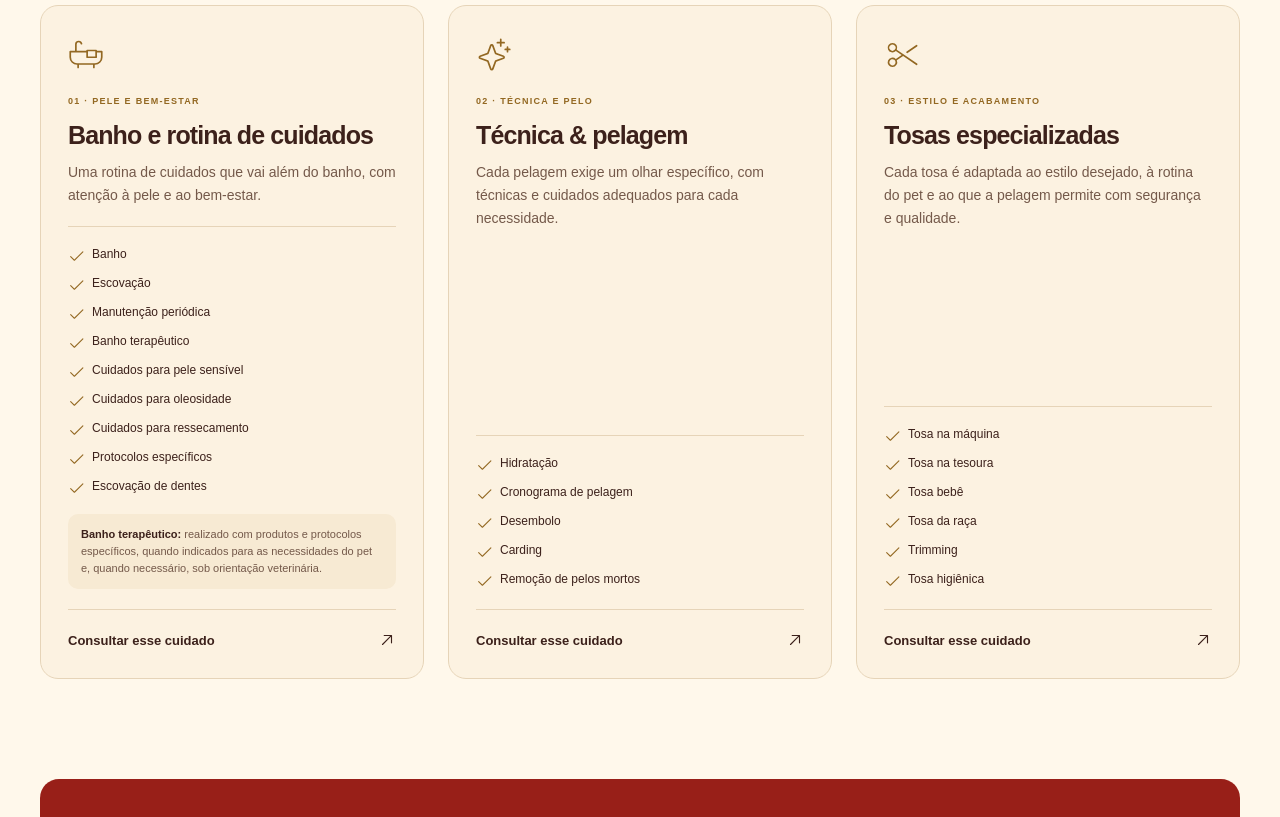
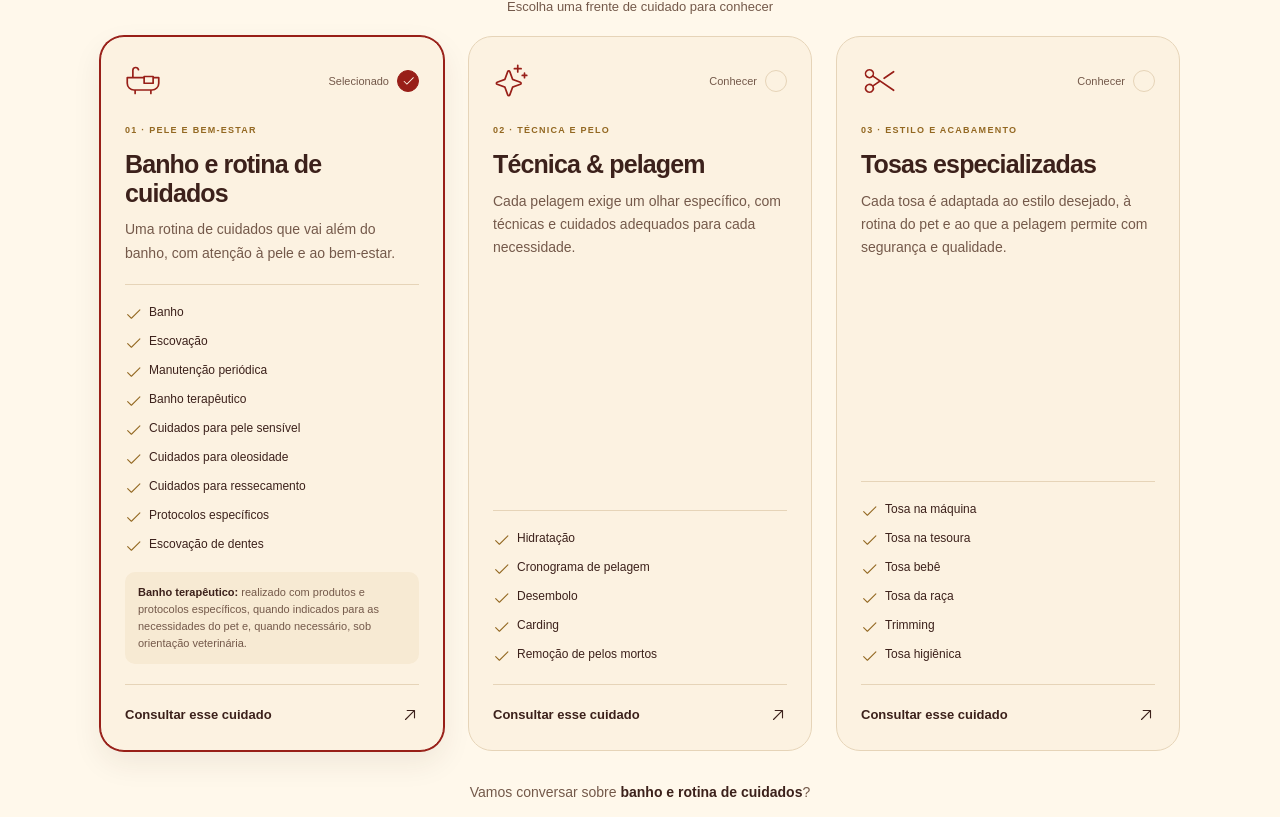
Before and after one commit to barcelos-lucas/doggie-lp, a React (Vite) app: page / in a window 1280 px wide. Shown: the part 1822-2639 px from the top of the page. Built offline with nearby package versions, Linux system fonts and the light colour scheme.

Commit message:
feat: modernize service cards and footer

```diff
--- a/src/App.jsx
+++ b/src/App.jsx
@@ -74,15 +74,20 @@ function PillarCard({ pillar }) {
 }
 
 function ServicesSection() {
+  const [selected, setSelected] = useState(serviceCategories[0].title);
+  const selectedCategory = serviceCategories.find((category) => category.title === selected) ?? serviceCategories[0];
   return <section id="servicos" className="section services-section"><div className="container" data-reveal>
     <p className="eyebrow">CUIDADOS PENSADOS PARA CADA PET</p><h2>O cuidado certo para<br /><em>cada necessidade.</em></h2>
     <p className="section-intro">Conhecimento técnico, tempo reservado e uma rotina de cuidados construída junto com você.</p>
-    <div className="service-categories">{serviceCategories.map((category) => { const Icon = serviceIcons[category.icon]; return <article className="service-category" key={category.title}>
-      <div className="service-category-head"><Icon className="service-icon" size={36} weight="light" aria-hidden="true" /><p className="service-eyebrow">{category.eyebrow}</p><h3>{category.title}</h3><p className="service-description">{category.description}</p></div>
+    <fieldset className="service-picker"><legend>Escolha uma frente de cuidado para conhecer</legend><div className="service-categories">{serviceCategories.map((category) => { const Icon = serviceIcons[category.icon]; return <label className={`service-category service-choice ${selected === category.title ? 'is-selected' : ''}`} key={category.title}>
+      <input type="radio" name="service-category" value={category.title} checked={selected === category.title} onChange={() => setSelected(category.title)} aria-label={category.title} />
+      <span className="service-choice-top"><Icon className="service-icon" size={36} weight="light" aria-hidden="true" /><span className="service-choice-status">{selected === category.title ? 'Selecionado' : 'Conhecer'}<span className="service-radio-mark"><Check size={13} aria-hidden="true" /></span></span></span>
+      <div className="service-category-head"><p className="service-eyebrow">{category.eyebrow}</p><h3>{category.title}</h3><p className="service-description">{category.description}</p></div>
       <ul>{category.items.map((item) => <li key={item}><Check size={17} aria-hidden="true" />{item}</li>)}</ul>
       {category.title.startsWith('Banho') && <p className="service-note"><strong>Banho terapêutico:</strong> realizado com produtos e protocolos específicos, quando indicados para as necessidades do pet e, quando necessário, sob orientação veterinária.</p>}
-      <a className="service-link" href={whatsappUrl(category.title)} target="_blank" rel="noopener noreferrer">Consultar esse cuidado <ArrowUpRight size={18} aria-hidden="true" /></a>
-    </article>; })}</div>
+      <span className="service-link">Consultar esse cuidado <ArrowUpRight size={18} aria-hidden="true" /></span>
+    </label>; })}</div></fieldset>
+    <div className="service-action"><p aria-live="polite">Vamos conversar sobre <strong>{selectedCategory.title.toLowerCase()}</strong>?</p><a className="button whatsapp" href={whatsappUrl(selectedCategory.title)} target="_blank" rel="noopener noreferrer" data-cta="services"><WhatsappLogo {...iconProps} /><span>Consultar este cuidado no WhatsApp</span><ArrowUpRight size={18} aria-hidden="true" /></a><small>A Tia Bia te ajuda a escolher o cuidado ideal para o seu pet.</small></div>
   </div></section>;
 }
 
@@ -211,7 +216,12 @@ export default function App() {
 
       <section className="closing"><div className="container"><PawPrint size={44} weight="light" aria-hidden="true" /><h2>Pronto para proporcionar<br /><em>um novo padrão de cuidado ao seu pet?</em></h2><p>Fale com a Tia Bia e consulte um horário pelo WhatsApp.</p><WhatsAppButton placement="closing" /></div></section>
     </main>
-    <footer className="footer"><div className="container"><div className="footer-top"><Brand /><p>Assunção — São Bernardo do Campo, SP</p><div className="footer-contact"><a href={whatsappUrl()} target="_blank" rel="noopener noreferrer"><WhatsappLogo size={19} aria-hidden="true" />{business.displayPhone}</a><a href={business.instagram} target="_blank" rel="noopener noreferrer"><InstagramLogo size={19} aria-hidden="true" />@doggie.esteticapet</a></div></div><div className="footer-bottom"><span>{business.name}</span><span>{business.slogan}</span></div></div></footer>
+    <footer className="footer"><div className="container"><div className="footer-main">
+      <div className="footer-brand"><Brand /><p>Cuidado que encanta, com tempo e atenção para cada pet.</p><a className="footer-address" href="#localizacao">{business.street}<br />{business.district} · {business.city}, {business.state}</a></div>
+      <nav className="footer-nav" aria-label="Links do rodapé"><strong>Explore</strong><a href="#cuidado">Nosso cuidado</a><a href="#servicos">Serviços</a><a href="#planos">Planos</a><a href="#sobre">A Tia Bia</a><a href="#duvidas">Dúvidas</a></nav>
+      <div className="footer-contact"><strong>Fale com a gente</strong><a href={whatsappUrl()} target="_blank" rel="noopener noreferrer"><WhatsappLogo size={19} aria-hidden="true" />{business.displayPhone}</a><a href="#localizacao">Como chegar <ArrowUpRight size={16} aria-hidden="true" /></a></div>
+      <div className="footer-social"><strong>Siga de perto</strong><a href={business.instagram} target="_blank" rel="noopener noreferrer"><InstagramLogo size={19} aria-hidden="true" />@doggie.esteticapet</a><a href={business.biaInstagram} target="_blank" rel="noopener noreferrer"><InstagramLogo size={19} aria-hidden="true" />@tiabiatosadora</a></div>
+    </div><div className="footer-bottom"><span>© 2026 Doggie Estética Animal. Todos os direitos reservados.</span><span>{business.slogan}</span></div></div></footer>
     <div className="mobile-cta"><WhatsAppButton placement="mobile-fixed" /></div>
   </>;
 }
--- a/src/styles.css
+++ b/src/styles.css
@@ -141,6 +141,50 @@
 @media(hover:hover){.plan-choice:hover{transform:translateY(-4px);border-color:var(--gold-ink)}}
 @media(max-width:639px){.plan-picker .plans-grid{gap:16px}.plan-choice{padding:24px}.plan-action .button{width:100%}}
 @media(prefers-reduced-motion:reduce){.plan-choice{transition:none}.plan-choice:hover{transform:none}}
+
+/* Services use the same focused selection pattern as the care plans. */
+.services-section>.container{text-align:center}
+.services-section>.container>.eyebrow{justify-content:center}
+.services-section>.container>.section-intro{max-width:520px;margin-inline:auto}
+.service-picker{border:0;padding:0;margin:32px 0 0;min-width:0}
+.service-picker legend{float:none;width:100%;font-size:13px;color:var(--muted);padding:0}
+.service-categories{max-width:1080px;margin:22px auto 0}
+.service-choice{position:relative;text-align:left;cursor:pointer;border-radius:24px;padding:26px 24px 22px;transition:border-color .2s,box-shadow .2s,transform .2s}
+.service-choice input{position:absolute;width:1px;height:1px;opacity:0}
+.service-choice.is-selected{border-color:var(--primary);box-shadow:0 0 0 1px var(--primary),0 12px 30px rgb(60 33 27 / .08)}
+.service-choice:has(input:focus-visible){outline:3px solid var(--gold-ink);outline-offset:5px}
+.service-choice-top{display:flex;align-items:center;justify-content:space-between;width:100%;margin-bottom:24px}
+.service-choice .service-icon{margin:0;color:var(--primary)}
+.service-choice-status{display:flex;align-items:center;gap:8px;font-size:11px;color:var(--muted)}
+.service-radio-mark{width:22px;height:22px;border:1px solid var(--line);border-radius:50%;display:grid;place-items:center}
+.service-radio-mark svg{opacity:0}
+.service-choice.is-selected .service-radio-mark{background:var(--primary);border-color:var(--primary);color:var(--paper)}
+.service-choice.is-selected .service-radio-mark svg{opacity:1}
+.service-choice .service-category-head{flex:1}
+.service-choice .service-link{display:flex;align-items:center;justify-content:space-between;gap:8px}
+.service-action{margin:30px auto 0;max-width:520px;display:flex;flex-direction:column;align-items:center;gap:14px}
+.service-action p{font-size:14px;color:var(--muted)}
+.service-action p strong{color:var(--ink)}
+.service-action small{font-size:11px;line-height:1.6;color:var(--muted);max-width:340px}
+@media(hover:hover){.service-choice:hover{transform:translateY(-4px);border-color:var(--gold-ink)}}
+@media(max-width:639px){.service-choice{padding:24px 20px 20px}.service-action .button{width:100%}}
+@media(prefers-reduced-motion:reduce){.service-choice{transition:none}.service-choice:hover{transform:none}}
+
+/* Footer information is grouped by purpose for a clearer closing experience. */
+.footer{padding:58px 0 104px}
+.footer-main{display:grid;grid-template-columns:1.35fr 1fr;gap:38px 26px;padding-bottom:34px}
+.footer-brand{display:flex;flex-direction:column;align-items:flex-start;gap:16px}
+.footer-brand .brand{margin-bottom:2px}
+.footer-brand>p{font-size:13px;line-height:1.6;color:var(--muted);max-width:250px}
+.footer-address{font-size:12px;line-height:1.6;color:var(--muted)}
+.footer-address:hover{color:var(--primary)}
+.footer-nav,.footer-contact,.footer-social{display:flex;flex-direction:column;align-items:flex-start;gap:9px}
+.footer-nav strong,.footer-contact strong,.footer-social strong{font-size:11px;letter-spacing:.12em;text-transform:uppercase;color:var(--gold-ink);margin-bottom:5px}
+.footer-nav a,.footer-contact a,.footer-social a{display:flex;align-items:center;gap:8px;min-height:30px;font-size:13px;color:var(--ink)}
+.footer-nav a:hover,.footer-contact a:hover,.footer-social a:hover{color:var(--primary)}
+.footer-bottom{margin-top:0;padding-top:22px;display:flex;flex-wrap:wrap;justify-content:space-between;gap:10px;font-size:10px;line-height:1.5;color:var(--muted)}
+@media(min-width:640px){.footer-main{grid-template-columns:1.4fr 1fr 1.1fr 1.1fr;gap:30px}.footer-brand{grid-row:span 2}.footer-bottom{margin-top:0}}
+@media(min-width:1024px){.footer-main{gap:46px}.footer{padding-bottom:28px}}
 .portfolio-carousel{margin-top:32px;min-width:0}
 .carousel-controls{display:flex;align-items:center;justify-content:space-between;gap:12px;margin-bottom:18px}
 .carousel-controls>span{font-size:13px;color:var(--muted)}
```
